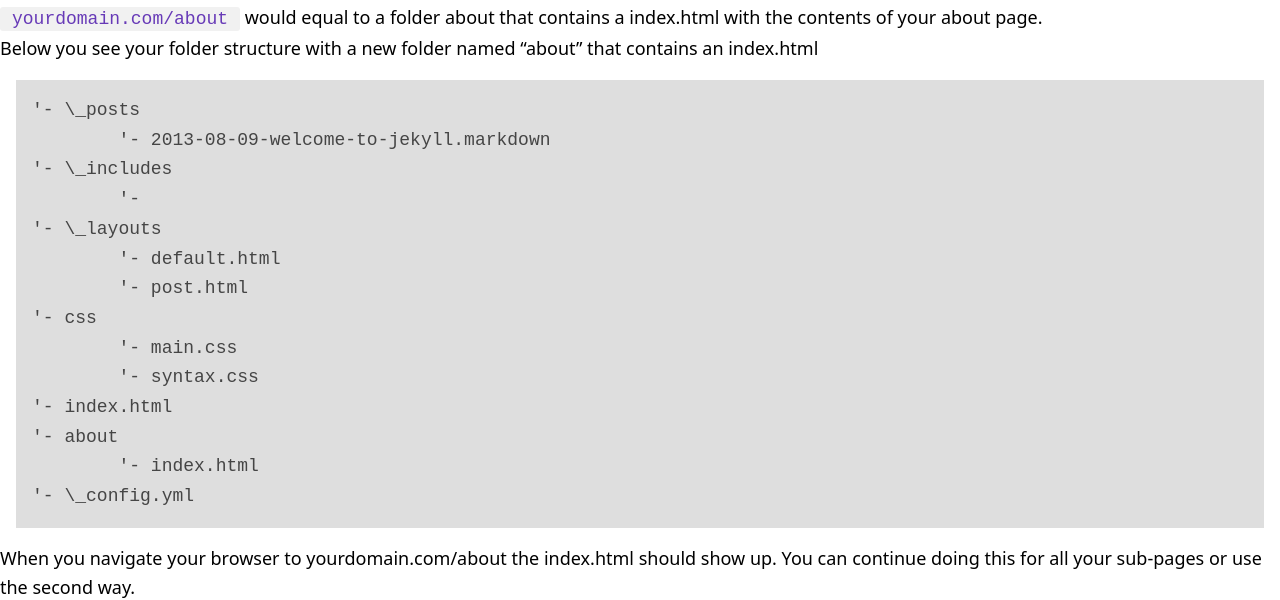
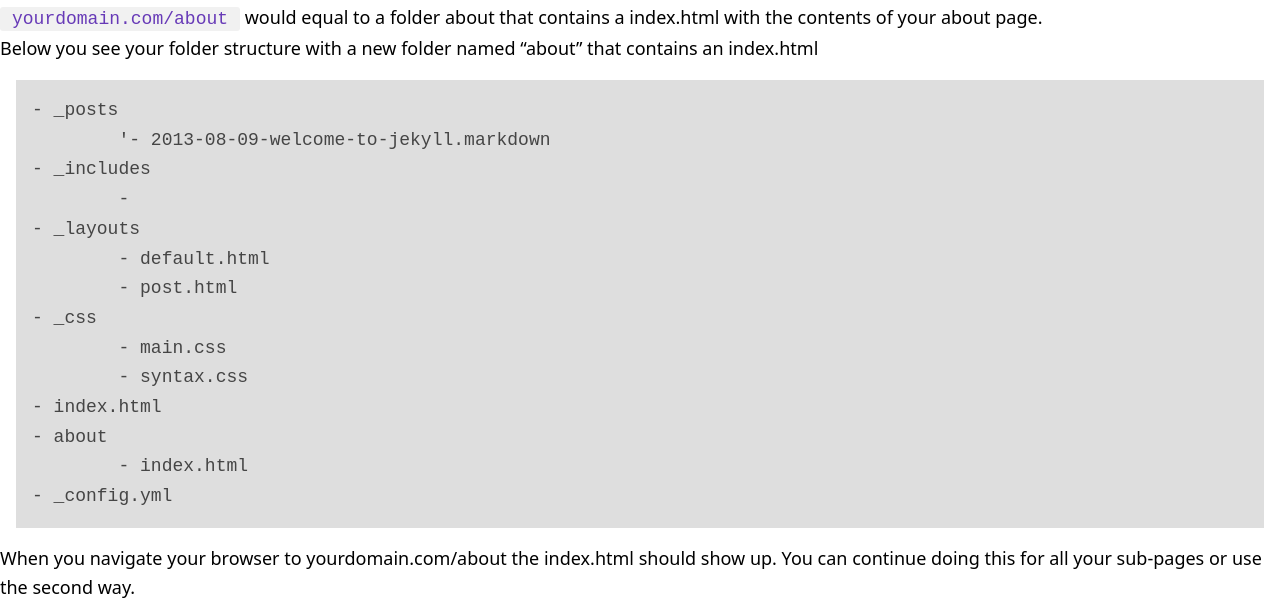
Before and after one commit to KevinGimbel/kevingimbel.github.io-old, a Jekyll site: the page built from jekyll-guide/first-page.md, in a window 1280 px wide. Shown: the part 683-1283 px from the top of the page. Built offline with Jekyll 4.4.1, drawn with Linux system fonts in a browser that asks for light colours; some web fonts are replaced; comment, search, counter and statistics services are not loaded.

```diff
--- a/jekyll-guide/first-page.md
+++ b/jekyll-guide/first-page.md
@@ -15,20 +15,20 @@ This one is actually pretty simple because all you need to do is creating a fold
 Below you see your folder structure with a new folder named "about" that contains an index.html
 
 {% highlight bash %}
-'- \_posts
+- _posts
 	'- 2013-08-09-welcome-to-jekyll.markdown
-'- \_includes
-	'-
-'- \_layouts
-	'- default.html
-	'- post.html
-'- css
-	'- main.css
-	'- syntax.css
-'- index.html
-'- about
-	'- index.html
-'- \_config.yml
+- _includes
+	-
+- _layouts
+	- default.html
+	- post.html
+- _css
+	- main.css
+	- syntax.css
+- index.html
+- about
+	- index.html
+- _config.yml
 {% endhighlight %}
 
 When you navigate your browser to yourdomain.com/about the index.html should show up. You can continue doing this for all your sub-pages or use the second way.
```
